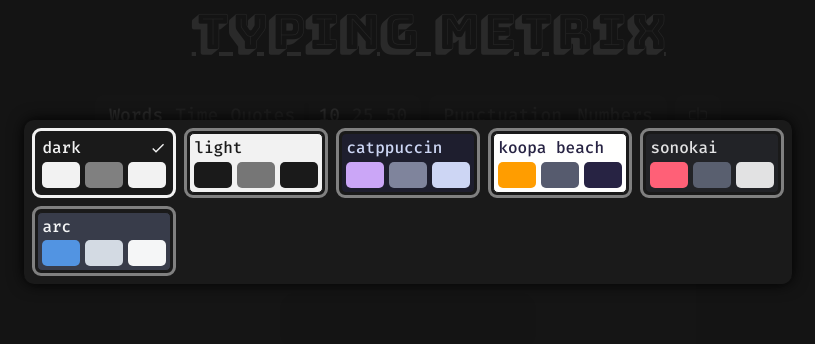
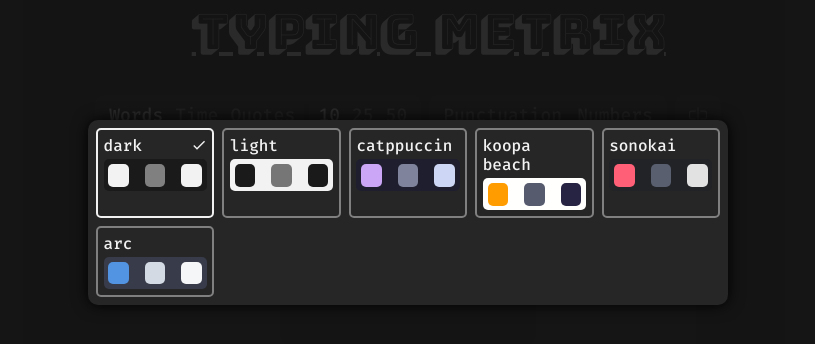
Before and after one commit to rahmetasevic/typing-metrix, a React (Vite) app in the folder client/: page / in a window 1280 px wide. Both pictures are taken after a click on the button 1145 px from the left and 31 px from the top of the page. Shown: the top 344 px of the page, without its empty margins (232-1047 px from the left). Built offline with nearby package versions, Linux system fonts and the light colour scheme.

Commit message:
redesign

```diff
--- a/client/src/components/Header/ThemeModal/ThemeModal.scss
+++ b/client/src/components/Header/ThemeModal/ThemeModal.scss
@@ -13,7 +13,7 @@
 	transition: all 0.2s ease;
 
 	&--highlighted {
-		border: 3px solid var(--primary) !important;
+		border: 2px solid var(--primary) !important;
 	}
 
 	&__modal {
@@ -21,20 +21,20 @@
 		position: absolute;
 		top: 15%;
 		grid-template-columns: repeat(5, 1fr);
-		background-color: var(--bg-primary);
+		background-color: var(--alternate);
 		box-shadow: 0 0 1rem 0 rgba(0, 0, 0, 1);
 		padding: 0.5rem;
 		gap: 0.5rem;
 		border-radius: 10px;
-		width: 60%;
+		width: 50%;
 
 		&__display {
 			display: flex;
 			flex-direction: column;
 			gap: 0.3rem;
-			padding: 0.25rem;
-			border-radius: 5px;
-			border: 1px solid var(--bg-primary);
+			padding: 0.2rem;
+			// border-radius: 5px;
+			// border: 1px solid var(--bg-primary);
 		}
 
 		&__controls {
@@ -46,12 +46,12 @@
 		&__theme {
 			display: grid;
 			padding: 0.15rem;
-			border-radius: 9px;
+			border-radius: 5px;
 			cursor: pointer;
-			border: 3px solid var(--secondary);
+			border: 2px solid var(--secondary);
 
 			&:hover {
-				border: 3px solid var(--primary);
+				border: 2px solid var(--primary);
 			}
 		}
 	}
@@ -59,11 +59,12 @@
 	&__colors {
 		display: grid;
 		grid-template-columns: repeat(3, 1fr);
-		gap: 0.3rem;
-		// border-radius: 15px;
+		padding: 0.3rem;
+		gap: 1rem;
+		border-radius: 5px;
 
 		&__paint {
-			padding: 0.8rem 0;
+			padding: 0.7rem 0;
 			border-radius: 5px;
 		}
 
@@ -80,6 +81,7 @@
 
 		span {
 			font-size: 16px;
+			color: var(--font-primary);
 		}
 	}
 
--- a/client/src/components/Header/ThemeModal/ThemeModal.tsx
+++ b/client/src/components/Header/ThemeModal/ThemeModal.tsx
@@ -59,13 +59,7 @@
 						data-value={theme.name}
 						key={theme.name}
 					>
-						<div
-							className="themes__modal__display"
-							style={{
-								backgroundColor: `${theme.backgroundPrimary}`,
-								color: `${theme.textPrimary}`,
-							}}
-						>
+						<div className="themes__modal__display">
 							<div className="themes__info">
 								<span>{theme.name}</span>
 								{selectedTheme === theme.name && (
@@ -76,7 +70,13 @@
 									/>
 								)}
 							</div>
-							<div className="themes__colors">
+							<div
+								className="themes__colors"
+								style={{
+									backgroundColor: `${theme.backgroundPrimary}`,
+									color: `${theme.textPrimary}`,
+								}}
+							>
 								<div
 									className="themes__colors__paint"
 									style={{
```
